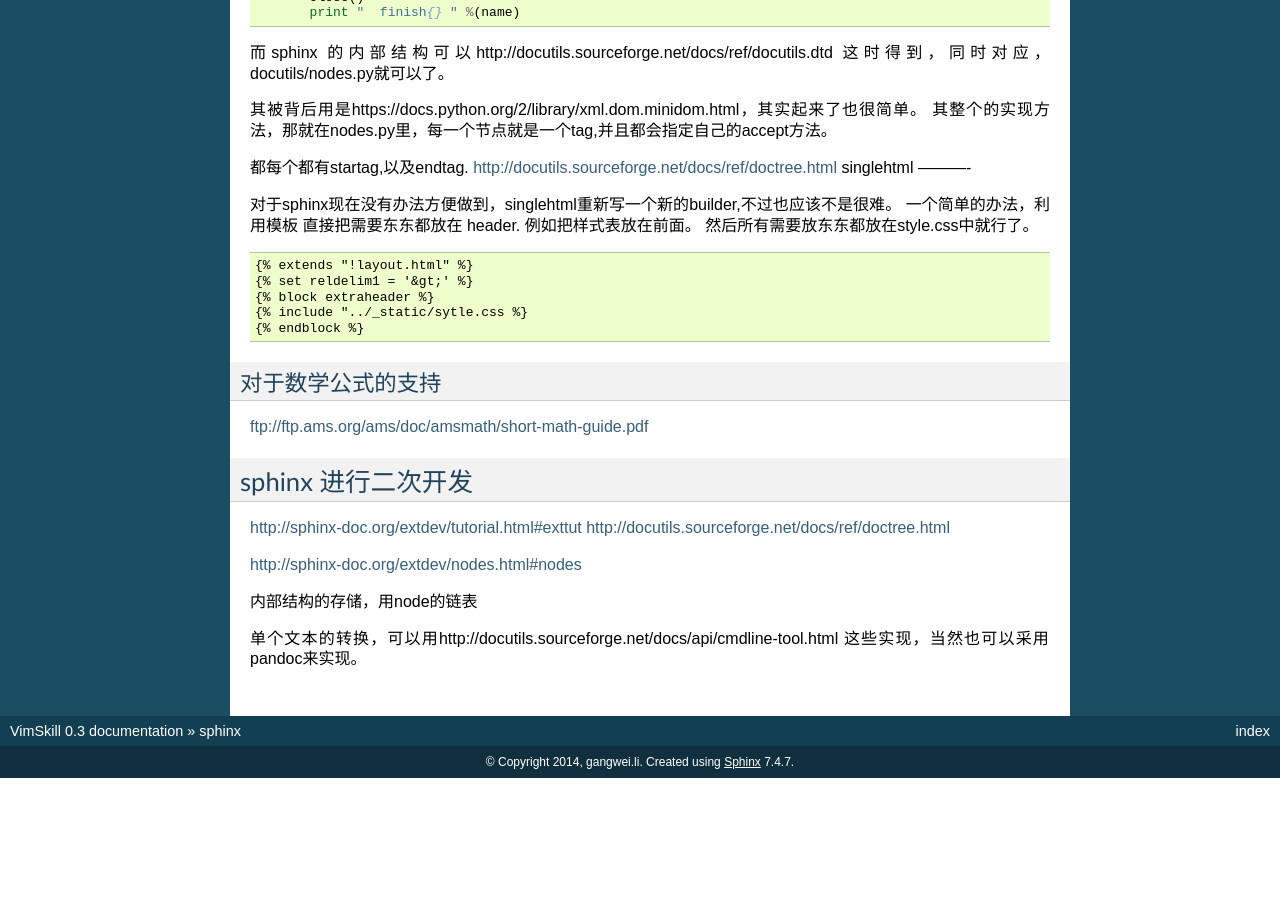
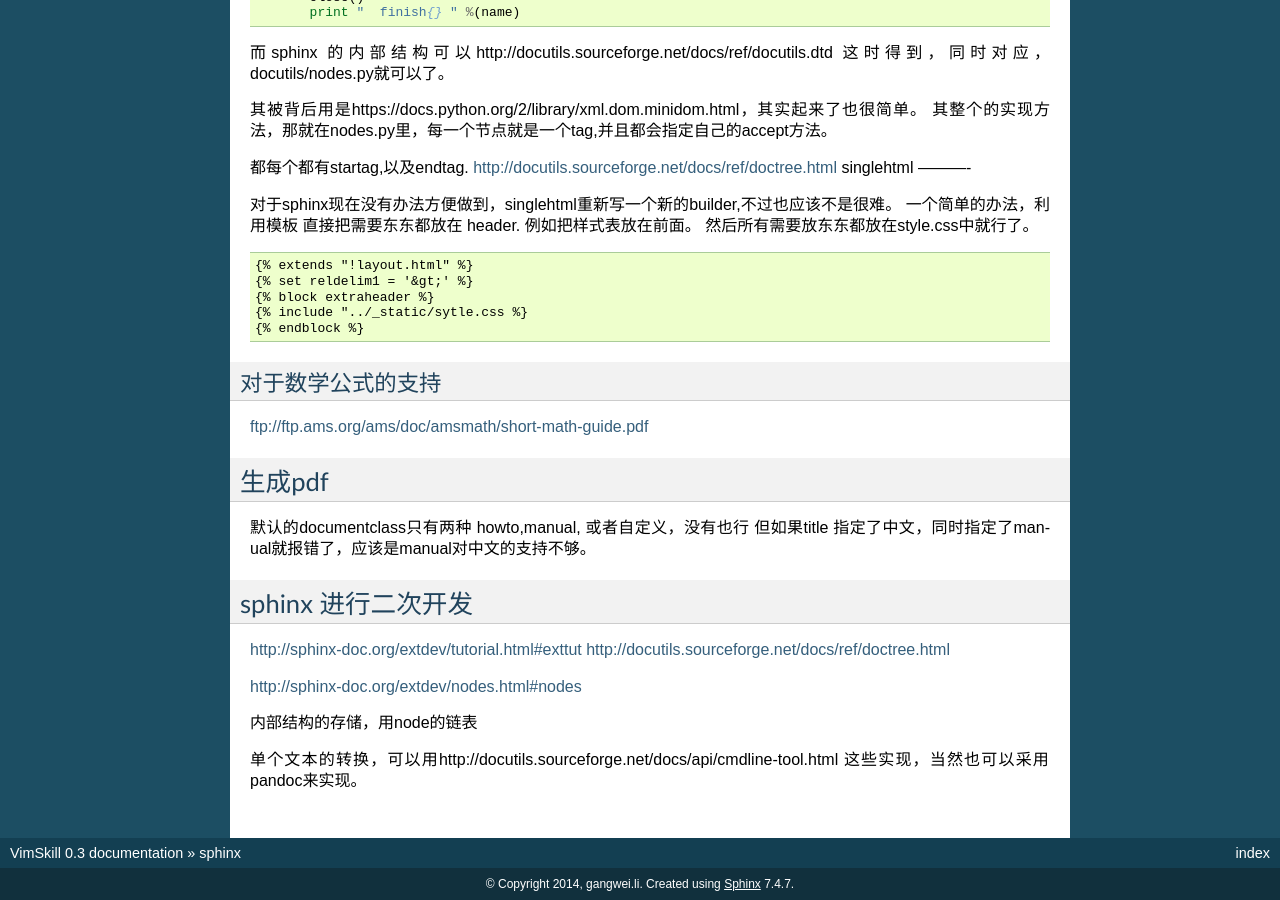
Before and after one commit to gwli/VimSkill, a Sphinx documentation site: the page built from source/Stage_3/sphinx.rst, in a window 1280 px wide and 900 px high, scrolled down 1268 px. Built offline with Sphinx 7.4.7, drawn with Linux system fonts in a browser that asks for light colours; before the commit the page ends 2046 px from its top, so only the background shows below that.

Commit message:
生成pdf

```diff
--- a/source/Stage_3/sphinx.rst
+++ b/source/Stage_3/sphinx.rst
@@ -111,6 +111,13 @@ singlehtml
 ftp://ftp.ams.org/ams/doc/amsmath/short-math-guide.pdf
 
 
+生成pdf
+=======
+
+默认的documentclass只有两种 howto,manual, 或者自定义，没有也行
+但如果title 指定了中文，同时指定了manual就报错了，应该是manual对中文的支持不够。
+
+
 sphinx 进行二次开发
 ===================
 
```
